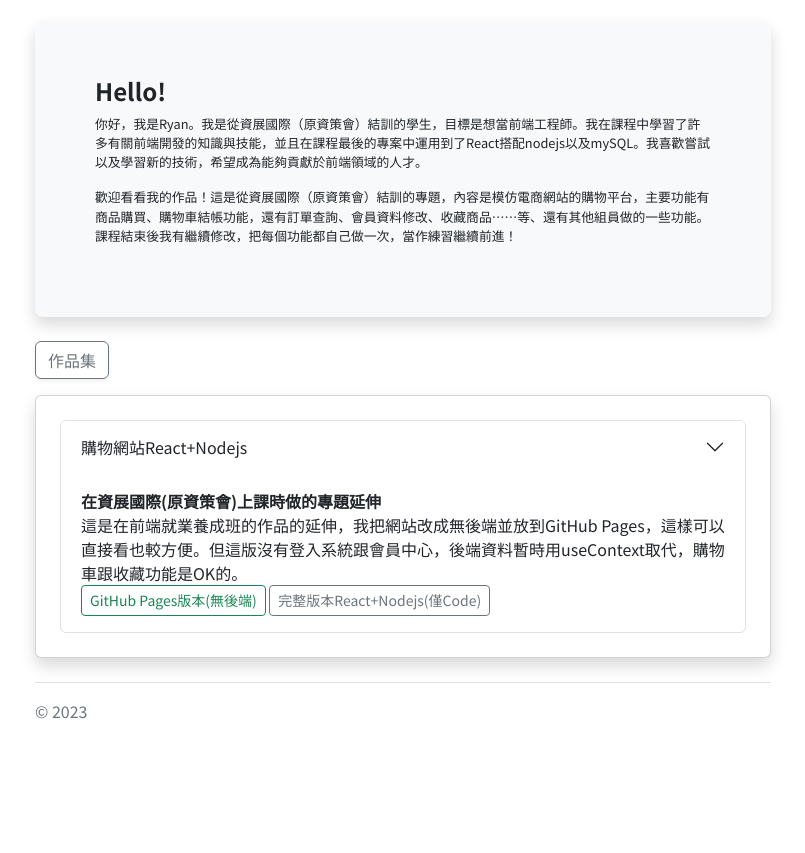
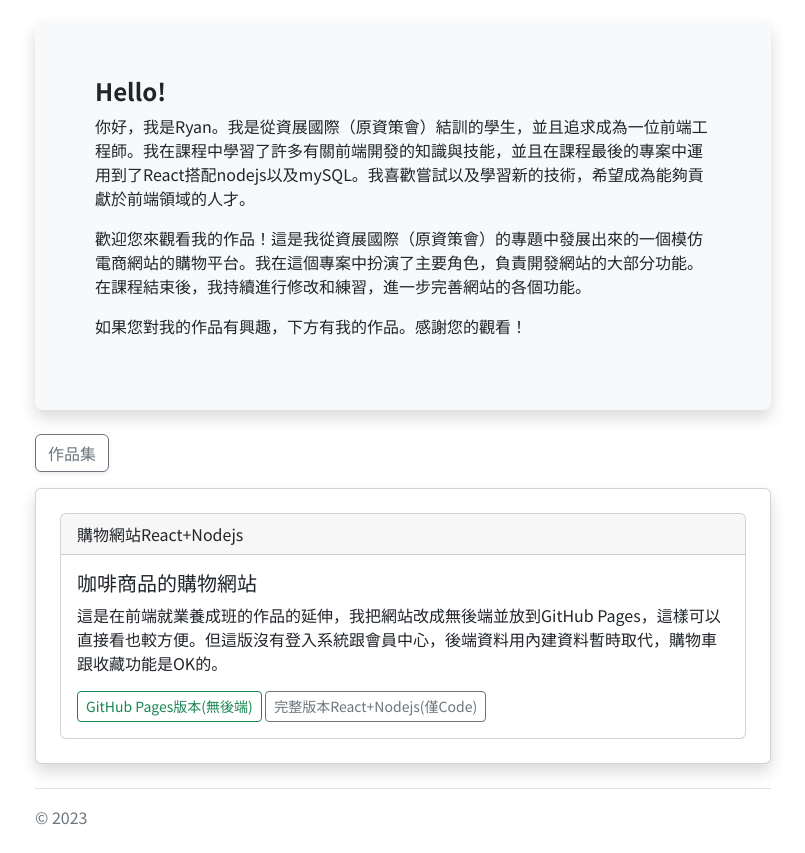
Before and after one commit to nname123/nname123.github.io, a plain HTML site: page index.html in a window 1280 px wide. Both pictures are taken after a click on the button "作品集". Shown: the part 73-926 px from the top of the page, without its empty margins (237-1042 px from the left). Before the commit the page ends 820 px from the top, so only its background shows below. Drawn offline with nearby package versions, Linux system fonts and the light colour scheme.

Commit message:
[feat]重整

```diff
--- a/index.html
+++ b/index.html
@@ -1,7 +1,7 @@
 <!DOCTYPE html>
 <html lang="en">
   <head>
-    <title>nname123</title>
+    <title>Ryan</title>
     <!-- Required meta tags -->
     <meta charset="utf-8" />
     <meta
@@ -59,14 +59,15 @@
             </header>
 
             <div class="p-5 mb-4 bg-light rounded-3 shadow">
-              <div class="container-fluid py-2 subText">
+              <div class="container-fluid py-2">
                 <h4 class="fw-bold">Hello!</h4>
-                <p>
-                  你好，我是Ryan。我是從資展國際（原資策會）結訓的學生，目標是想當前端工程師。我在課程中學習了許多有關前端開發的知識與技能，並且在課程最後的專案中運用到了React搭配nodejs以及mySQL。我喜歡嘗試以及學習新的技術，希望成為能夠貢獻於前端領域的人才。
+                <p class="">
+                  你好，我是Ryan。我是從資展國際（原資策會）結訓的學生，並且追求成為一位前端工程師。我在課程中學習了許多有關前端開發的知識與技能，並且在課程最後的專案中運用到了React搭配nodejs以及mySQL。我喜歡嘗試以及學習新的技術，希望成為能夠貢獻於前端領域的人才。
                 </p>
                 <p>
-                  歡迎看看我的作品！這是從資展國際（原資策會）結訓的專題，內容是模仿電商網站的購物平台，主要功能有商品購買、購物車結帳功能，還有訂單查詢、會員資料修改、收藏商品……等、還有其他組員做的一些功能。課程結束後我有繼續修改，把每個功能都自己做一次，當作練習繼續前進！
+                  歡迎您來觀看我的作品！這是我從資展國際（原資策會）的專題中發展出來的一個模仿電商網站的購物平台。我在這個專案中扮演了主要角色，負責開發網站的大部分功能。在課程結束後，我持續進行修改和練習，進一步完善網站的各個功能。
                 </p>
+                <p>如果您對我的作品有興趣，下方有我的作品。感謝您的觀看！</p>
               </div>
             </div>
 
@@ -87,118 +88,29 @@
 
                 <div class="collapse shadow rounded-3" id="collapseFolder">
                   <div class="card card-body p-4">
-                    <div class="accordion" id="accordionFolder">
-                      <div class="accordion-item">
-                        <h2 class="accordion-header" id="headingOne">
-                          <button
-                            class="accordion-button collapsed"
-                            type="button"
-                            data-bs-toggle="collapse"
-                            data-bs-target="#collapseOne"
-                            aria-expanded="true"
-                            aria-controls="collapseOne"
-                          >
-                            購物網站React+Nodejs
-                          </button>
-                        </h2>
-                        <div
-                          id="collapseOne"
-                          class="accordion-collapse collapse show"
-                          aria-labelledby="headingOne"
-                          data-bs-parent="#accordionFolder"
-                        >
-                          <div class="accordion-body">
-                            <strong
-                              >在資展國際(原資策會)上課時做的專題延伸</strong
-                            ><br />
+                    <div class="card">
+                      <div class="card-header">購物網站React+Nodejs</div>
+                      <div class="card-body">
+                        <h5 class="card-title">咖啡商品的購物網站</h5>
+                        <p class="card-text">
                           這是在前端就業養成班的作品的延伸，我把網站改成無後端並放到GitHub
-                            Pages，這樣可以直接看也較方便。但這版沒有登入系統跟會員中心，後端資料暫時用useContext取代，購物車跟收藏功能是OK的。<br />
+                          Pages，這樣可以直接看也較方便。但這版沒有登入系統跟會員中心，後端資料用內建資料暫時取代，購物車跟收藏功能是OK的。
+                        </p>
+                        <div class="d-grid gap-2 d-md-block">
                           <a
-                              class="btn btn-outline-success btn-sm"
+                            class="btn btn-outline-success btn-sm dots"
                             href="https://nname123.github.io/react-chicofgo/"
                           >
                             GitHub Pages版本(無後端)
                           </a>
                           <a
-                              class="btn btn-outline-secondary btn-sm"
+                            class="btn btn-outline-secondary btn-sm dots"
                             href="https://github.com/nname123/react-exercise"
                           >
                             完整版本React+Nodejs(僅Code)
                           </a>
-
-                            <!-- https://nname123.github.io/react-chicofgo/ -->
                         </div>
                       </div>
-                      </div>
-                      <!-- <div class="accordion-item">
-                        <h2 class="accordion-header" id="headingTwo">
-                          <button
-                            class="accordion-button collapsed"
-                            type="button"
-                            data-bs-toggle="collapse"
-                            data-bs-target="#collapseTwo"
-                            aria-expanded="false"
-                            aria-controls="collapseTwo"
-                          >
-                            隱藏原始碼的頁面
-                          </button>
-                        </h2>
-                        <div
-                          id="collapseTwo"
-                          class="accordion-collapse collapse"
-                          aria-labelledby="headingTwo"
-                          data-bs-parent="#accordionFolder"
-                        >
-                          <div class="accordion-body">
-                            <strong>檢視網頁原始碼沒有東西的網頁</strong><br />
-                            這是我上完PHP的課後想到老師說前端沒有秘密，但PHP的程式碼不會顯示在原始碼上，我就好奇html是不是也可以隱藏，因此上網找到類似的教學並且自己試試看，但要放在Github
-                            Pages最短還是要兩行。<br />
-                            <a
-                              class="btn btn-outline-secondary btn-sm"
-                              href="/nothing/index.html"
-                            >
-                              過去看看!
-                            </a>
-                            <a
-                              class="btn btn-outline-success btn-sm"
-                              href="https://github.com/PwnFunction/Blank-Rick-Roll"
-                            >
-                              來源
-                            </a>
-                          </div>
-                        </div>
-                      </div> -->
-                      <!-- <div class="accordion-item">
-                        <h2 class="accordion-header" id="headingThree">
-                          <button
-                            class="accordion-button collapsed"
-                            type="button"
-                            data-bs-toggle="collapse"
-                            data-bs-target="#collapseThree"
-                            aria-expanded="false"
-                            aria-controls="collapseThree"
-                          >
-                            貓貓購物網站(bootstrap)
-                          </button>
-                        </h2>
-                        <div
-                          id="collapseThree"
-                          class="accordion-collapse collapse"
-                          aria-labelledby="headingThree"
-                          data-bs-parent="#accordionFolder"
-                        >
-                          <div class="accordion-body">
-                            <strong>購物網站+購物車(更新中)</strong><br />
-                            不用React做一個購物網站+購物車<br />
-                            <a
-                              class="btn btn-outline-secondary btn-sm"
-                              href="/shopping/index.html"
-                            >
-                              過去看看!
-                            </a>
-                          </div>
-                        </div>
-                      </div> -->
                     </div>
                   </div>
                 </div>
--- a/nothing/style.css
+++ /dev/null
@@ -1,28 +0,0 @@
-html {
-  display: flex;
-  height: 100vh;
-  overflow: hidden;
-  justify-content: center;
-  align-items: center;
-  flex-direction: column;
-  background: #141414;
-}
-head {
-  display: block;
-  background-image: url(./nope.gif);
-  height: 20rem;
-  width: 20rem;
-  background-repeat: no-repeat;
-  background-size: cover;
-  border: 3px solid #fff;
-  border-radius: 20px;
-  border-style: dashed;
-}
-body::before {
-  font-weight: bold;
-  font-size: 32px;
-  color: #feffaa;
-  display: inline-block;
-  padding-top: 1rem;
-  content: "碰!";
-}
--- a/style.css
+++ b/style.css
@@ -1,41 +1,9 @@
 .container {
   font-family: "Noto Sans", sans-serif;
   font-family: "Noto Sans TC", sans-serif;
-  min-width: 450px;
 }
-
-.flip-card {
-  background-color: transparent;
-  perspective: 1000px;
-  height: 180px;
+.dots {
+  overflow: hidden;
+  text-overflow: ellipsis;
+  white-space: nowrap;
 }
-
-.flip-card-inner {
-  position: relative;
-  height: 100%;
-  text-align: center;
-  transition: transform 0.8s;
-  transform-style: preserve-3d;
-}
-
-.flip-card:hover .flip-card-inner {
-  transform: rotateY(180deg);
-}
-
-.flip-card-front,
-.flip-card-back {
-  position: absolute;
-  width: 100%;
-  height: 100%;
-  -webkit-backface-visibility: hidden;
-  backface-visibility: hidden;
-}
-
-.flip-card-back {
-  color: white;
-  transform: rotateY(180deg);
-}
-
-.subText {
-  font-size: 0.8rem;
-}
```
Also changed, not shown: nothing/index.html (deleted, +0 -1 lines), nothing/nope.gif (deleted). Lines whose indentation alone changed are shown as unchanged.
